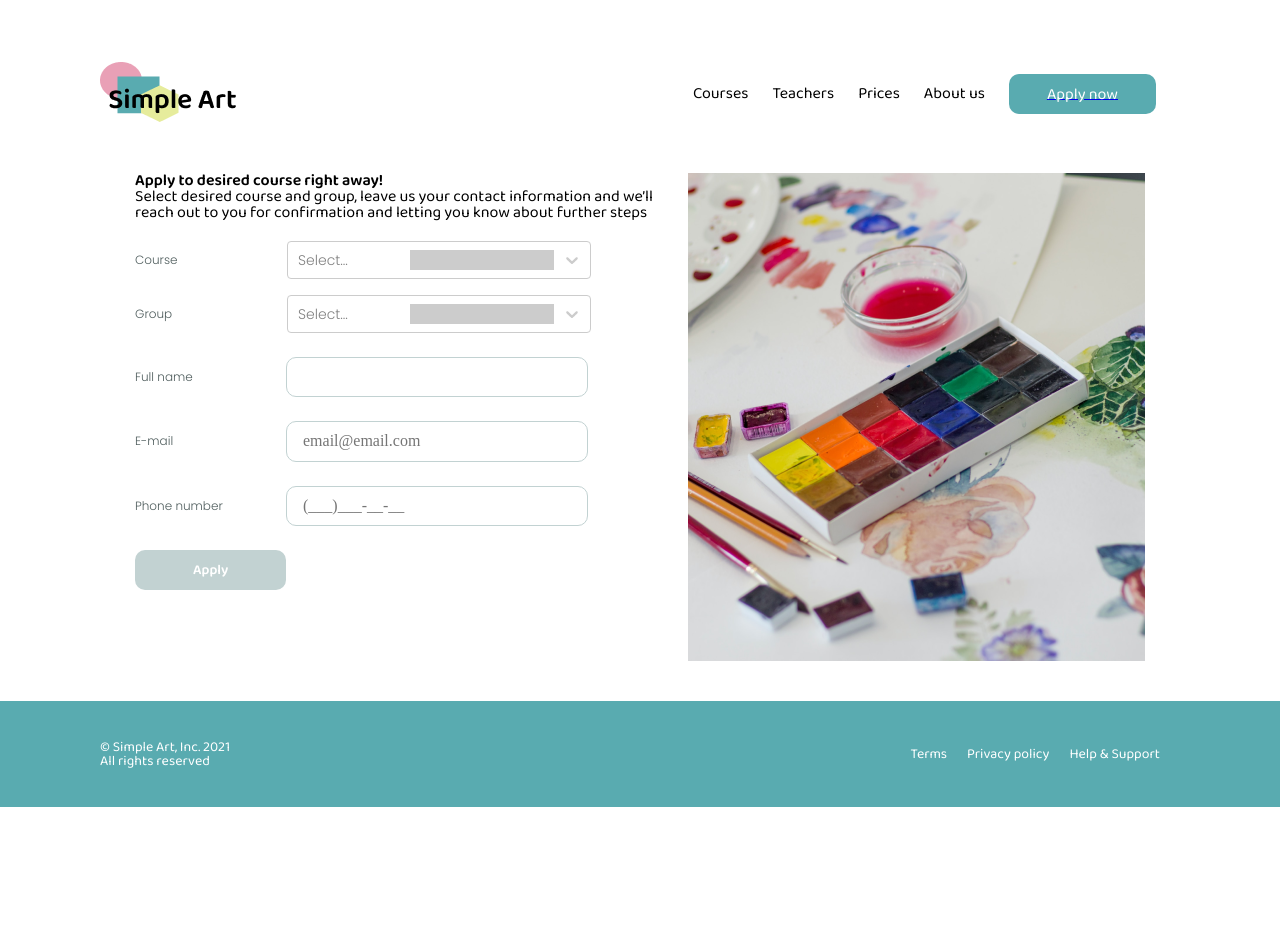
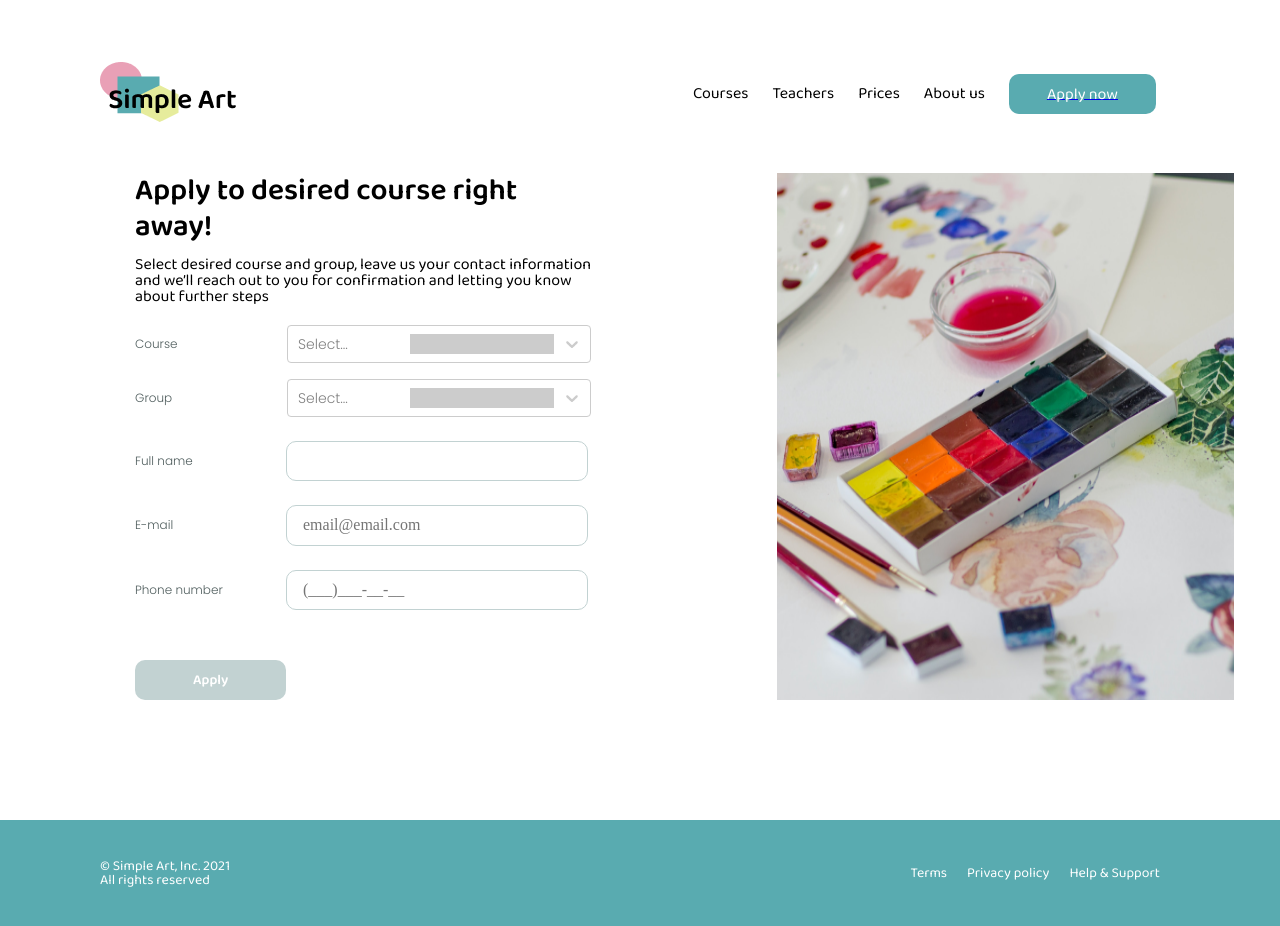
Before and after one commit to MaxLuzhetsky/LaSoft-Academy-HomeWorks, a React (Create React App) app in the folder homework9/: page /apply in a window 1280 px wide. Before the commit the page ends 807 px from the top, so only its background shows below. Built offline with nearby package versions, Linux system fonts and the light colour scheme.

Commit message:
some style fixes

```diff
--- a/homework9/src/Pages/Apply/apply.css
+++ b/homework9/src/Pages/Apply/apply.css
@@ -1,11 +1,26 @@
 .apply-container {
     display: flex;
-    margin: 47px 135px 40px 135px;
+    margin: 47px 135px 120px 135px;
+}
+
+.apply-form-container {
+    margin-right: 181px;
+}
+
+.apply-form-title {
+    font-family: 'Baloo 2';
+    font-style: normal;
+    font-weight: 700;
+    font-size: 30px;
+    line-height: 36px;
+    color: #000000;
+    margin-bottom: 12px;
 }
 
 .apply-form-description {
     margin-bottom: 20px;
 }
+
 
 .apply-button {
     background: #C2D2D2;
@@ -21,6 +36,7 @@
     padding: 9px 58px 9px 58px;
     color: white;
     border: none;
+    margin-top: 50px;
 }
 
 .apply-button:hover {
```
